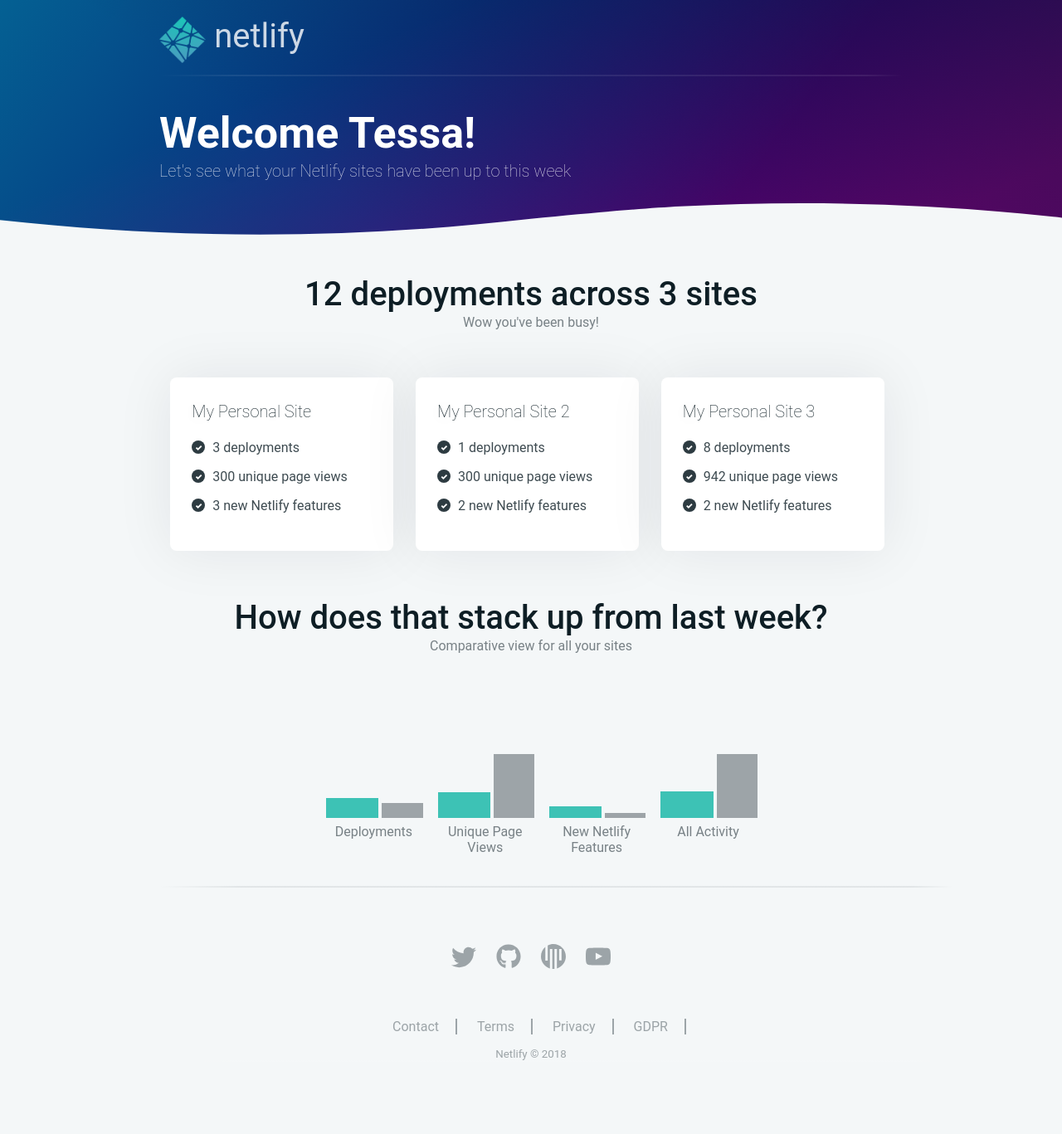
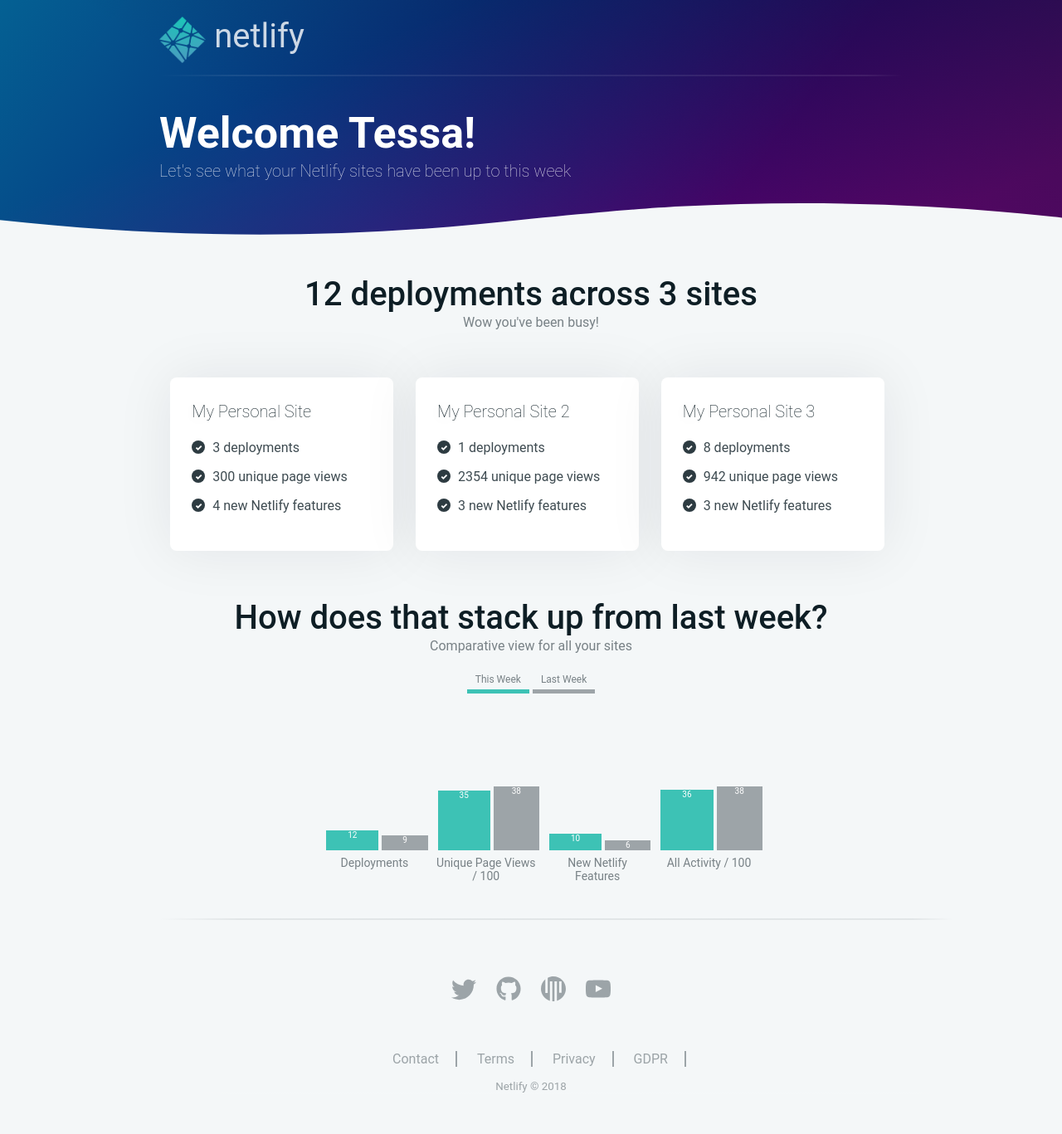
Before and after one commit to sirjessthebrave/netlifyWeeklyDashboard, a Jekyll site: the page built from index.html, in a window 1280 px wide. Shown: the whole page at 83% size. Built offline with Jekyll 4.4.1, drawn with Linux system fonts in a browser that asks for light colours; before the commit the page ends 1328 px from its top, so only the background shows below that.

Commit message:
chart updates

```diff
--- a/assets/_sass/_barChart.scss
+++ b/assets/_sass/_barChart.scss
@@ -21,6 +21,8 @@
     margin:2px;
     display: block;
     background: rgba(#00b09f, .75);
+    font-size: 10px;
+    color: #fff;
   }
   .lastWeek {
     background: rgba(14,30,37,0.38);
@@ -39,6 +41,20 @@
     word-wrap: break-word;
     width: 200%;
     box-sizing: border-box;
+    font-size: 14px;
+    color: rgba(14,30,37,0.54);
   }
 
 }
+.legend {
+  margin-top: 20px;
+  span {
+    padding: 5px 10px;
+    font-size: 12px;
+  }
+  .thisWeek {
+    border-bottom:solid 5px rgba(#00b09f, .75);
+  }.lastWeek {
+    border-bottom:solid 5px rgba(14,30,37,0.38);
+  }
+}
--- a/assets/_sass/_media-queries.scss
+++ b/assets/_sass/_media-queries.scss
@@ -18,10 +18,10 @@
   }
   .links li{
     display: block;
-    border-right: none;
+    border-right: none !important;
     padding-bottom: 5px;
   }
   .chart {
-    width: 100%;
+    width: 100% !important;
   }
 }
--- a/assets/js/scripts.js
+++ b/assets/js/scripts.js
@@ -62,6 +62,8 @@
 bars.lastWeekPageViews = bars.lastWeekPageViews / 100;
 
   for (const bar in bars) {
-    document.getElementById(bar).style.height = bars[bar] + "%";
+    element = document.getElementById(bar)
+    element.style.height = bars[bar] + "%";
+    element.innerText = Math.floor(bars[bar]);
   }
 }
--- a/assets/js/siteInfo.json
+++ b/assets/js/siteInfo.json
@@ -20,7 +20,8 @@
       "netlifyFeaturesUsed": [
         "functions",
         "identity",
-        "forms"
+        "forms",
+        "Continuous Deployment"
       ]
     },
     {
@@ -37,7 +38,8 @@
         "lengthOfVisit": "30000"
       },
       "netlifyFeaturesUsed": [
-        "functions"
+        "functions",
+        "Continuous Deployment"
       ]
     }]
 	},{
@@ -47,7 +49,7 @@
     "weeklyReports" : [{
       "deploys": ["Fri Sep 14 2018 13:19:18 GMT-0400"],
       "traffic": {
-        "uniqueVisitors": "300",
+        "uniqueVisitors": "2354",
         "sources": [{
           "sourceName": "google.com",
           "sourceReferrals": "100"
@@ -58,6 +60,7 @@
         "lengthOfVisit": "30000"
       },
       "netlifyFeaturesUsed": [
+        "Continuous Deployment",
         "identity",
         "forms"
       ]
@@ -76,6 +79,7 @@
         "lengthOfVisit": "30000"
       },
       "netlifyFeaturesUsed": [
+        "Continuous Deployment",
         "functions"
       ]
     }]
@@ -98,6 +102,7 @@
       },
       "netlifyFeaturesUsed": [
         "identity",
+        "Continuous Deployment",
         "forms"
       ]
     },
@@ -115,7 +120,8 @@
         "lengthOfVisit": "30000"
       },
       "netlifyFeaturesUsed": [
-        "functions"
+        "functions",
+        "forms"
       ]
     }]
 	}]
--- a/index.html
+++ b/index.html
@@ -42,6 +42,7 @@
 <div class="announcement container">
     <h2>How does that stack up from last week?</h2>
     <p>Comparative view for all your sites</p>
+    <div class="legend"><span class="thisWeek">This Week</span> <span class="lastWeek" >Last Week</span></div>
     <ul class="chart" id="barchart">
         <li class="clearfix" >
           <span  class="thisWeek" id="thisWeekDeployments"" title="Deployments"></span>
@@ -50,7 +51,7 @@
           <span  class="lastWeek" id="lastWeekDeployments"></span>
         </li>
         <li class="clearfix" >
-          <span  class="thisWeek" id="thisWeekPageViews" title="Unique Page Views"></span>
+          <span  class="thisWeek" id="thisWeekPageViews" title="Unique Page Views / 100"></span>
         </li>
         <li class="clearfix">
           <span  class="lastWeek" id="lastWeekPageViews"></span>
@@ -62,7 +63,7 @@
           <span  class="lastWeek" id="lastWeekNewFeatures"></span>
         </li>
         <li class="clearfix">
-          <span  class="thisWeek" id="thisWeekAll" title="All Activity"></span>
+          <span  class="thisWeek" id="thisWeekAll" title="All Activity / 100"></span>
         </li>
         <li class="clearfix">
           <span  class="lastWeek" id="lastWeekAll"></span>
```
Also changed, not shown: _data/siteInfo.json (+10 -4 lines), 5 other files.
